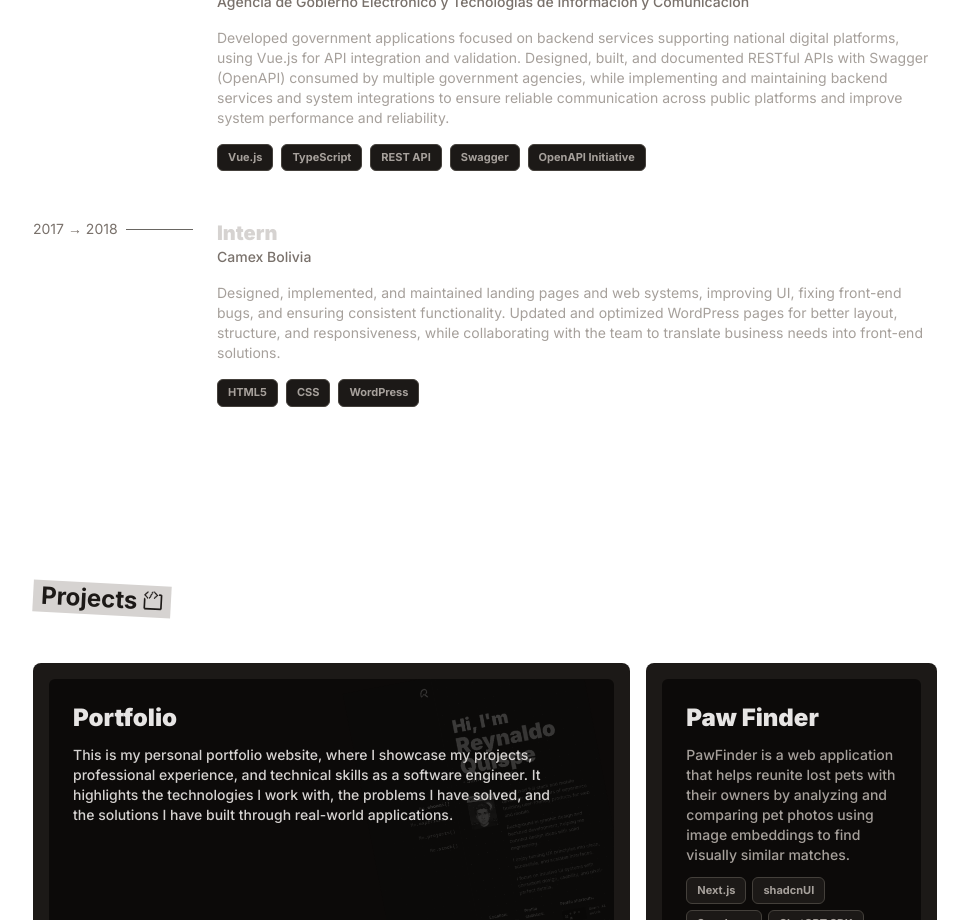
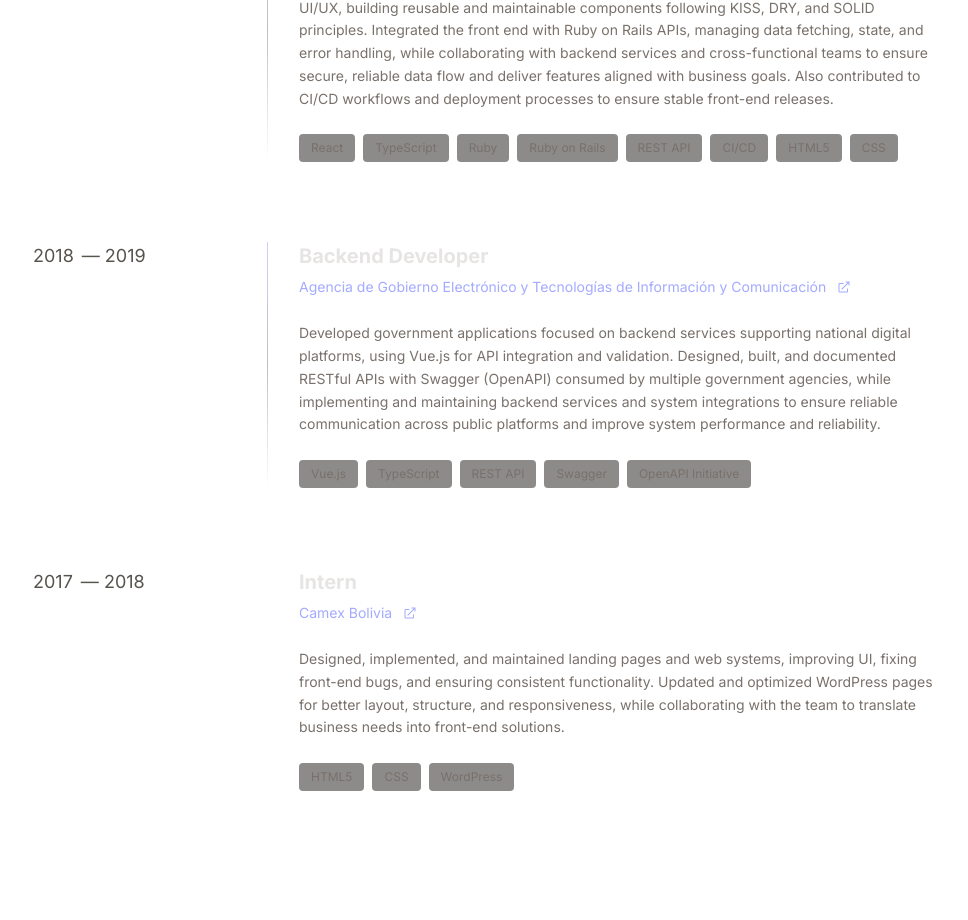
Before and after one commit to reynaldoqs/portfolio, a Next.js app: page / in a window 1280 px wide. Shown: the part 1880-2800 px from the top of the page, without its empty margins (295-1263 px from the left). Built offline with nearby package versions, Linux system fonts and the light colour scheme; no server answers.

Commit message:
feat: add SectionLabel component and update various components to utilize it for improved section headings

```diff
--- a/src/components/atoms/index.ts
+++ b/src/components/atoms/index.ts
@@ -4,6 +4,7 @@ export * from "./external-link";
 export * from "./external-link";
 export * from "./func-link";
 export * from "./icon";
+export * from "./section-label";
 export * from "./shortcut";
 export * from "./stat-item";
 export * from "./tag";
--- /dev/null
+++ b/src/components/atoms/section-label.tsx
@@ -0,0 +1,18 @@
+import { cn } from "@/lib/utils";
+
+export function SectionLabel({
+  children,
+  className,
+}: {
+  children: React.ReactNode;
+  className?: string;
+}) {
+  return (
+    <div className={cn("flex items-center gap-3 mb-3", className)}>
+      <span className="w-8 h-px bg-indigo-500/50" />
+      <span className="text-xs tracking-[0.3em] uppercase text-indigo-400/80 font-medium">
+        {children}
+      </span>
+    </div>
+  );
+}
--- a/src/components/atoms/tag.tsx
+++ b/src/components/atoms/tag.tsx
@@ -1,19 +1,19 @@
 import { cn } from "@/lib/utils";
 
 interface TagProps {
-  children: React.ReactNode;
+  tag: string;
   className?: string;
 }
 
-export function Tag({ children, className }: TagProps) {
+export function Tag({ tag, className }: TagProps) {
   return (
-    <div
+    <span
       className={cn(
-        "text-[11px] shrink-0 text-stone-400 font-bold w-fit px-2.5 py-1 rounded-md bg-stone-900 border border-stone-700",
+        "text-xs text-stone-500 bg-stone-900/50 px-3 py-1.5 rounded",
         className,
       )}
     >
-      {children}
-    </div>
+      {tag}
+    </span>
   );
 }
--- a/src/components/molecules/project-card.tsx
+++ b/src/components/molecules/project-card.tsx
@@ -4,96 +4,83 @@ import { cn } from "@/lib/utils";
 import type { Project, Tech } from "@/types/profile";
 import { Icon, Tag } from "../atoms";
 
-function rotationFromString(input: string, minDeg: number, maxDeg: number) {
-  let hash = 5381;
-  for (let i = 0; i < input.length; i++) {
-    hash = (hash * 33) ^ input.charCodeAt(i);
-  }
-  const range = maxDeg - minDeg + 1;
-  const normalized = (hash >>> 0) % range;
-  return minDeg + normalized;
-}
-
 interface ProjectCardProps {
   project: Project;
   className?: string;
 }
+
 export function ProjectCard({ project, className }: ProjectCardProps) {
   const { title, description, techIds, link, github, category, rol } = project;
   const backgroundImage = project.backgroundImage;
-  const hasBackground = Boolean(backgroundImage);
-  const backgroundRotation = hasBackground
-    ? rotationFromString(`${title}|${link}`, -20, 10)
-    : 0;
+
   return (
-    <div
+    <article
       className={cn(
-        "flex flex-col bg-stone-900 p-2 sm:p-3 md:p-4 rounded-lg group",
+        "group relative bg-stone-900/40 border border-stone-800/40 rounded-lg overflow-hidden transition-all duration-500 hover:border-indigo-500/30 h-full",
         className,
       )}
     >
-      <div className="relative overflow-hidden flex flex-col gap-3 bg-stone-950 p-4 sm:p-5 md:p-6 flex-1 rounded-md min-w-0">
+      <div className="relative p-6 sm:p-8 min-h-[280px] flex flex-col h-full">
         {backgroundImage && (
-          <div className="hidden md:block pointer-events-none select-none absolute right-0 top-1/2 -translate-y-1/2 z-0 opacity-20 group-hover:opacity-60 transition-all duration-300">
+          <div className="hidden md:block pointer-events-none select-none absolute right-0 top-1/2 -translate-y-1/2 z-0 opacity-10 group-hover:opacity-25 transition-all duration-700">
             <Image
               src={backgroundImage}
               alt=""
               aria-hidden
-              width={320}
-              height={640}
-              className="w-[200px] lg:w-[240px] h-auto object-contain grayscale group-hover:grayscale-0 transition-all duration-300"
-              style={{ transform: `rotate(${backgroundRotation}deg)` }}
+              width={260}
+              height={520}
+              className="w-[180px] md:w-[220px] h-auto object-contain grayscale rotate-[-15deg]"
             />
           </div>
         )}
-        <h3 className="relative z-10 text-xl sm:text-2xl leading-tight font-black text-stone-200 sm:pr-4">
+        <div className="relative z-10 flex-1 flex flex-col">
+          <div className="flex items-baseline gap-3 mb-5">
+            <span className="text-[10px] tracking-[0.2em] uppercase text-indigo-400/70">
+              {category}
+            </span>
+            <span className="text-stone-700">·</span>
+            <span className="text-[10px] text-stone-600">{rol}</span>
+          </div>
+          <h3 className="text-xl sm:text-2xl font-semibold text-stone-200 mb-4 tracking-tight">
             {title}
           </h3>
-        <p
-          className={cn(
-            "relative z-10 text-sm font-medium text-pretty",
-            hasBackground
-              ? "text-stone-300 pr-0 sm:pr-4 md:pr-10"
-              : "text-stone-400",
-          )}
-        >
+          <p className="text-stone-500 text-sm leading-relaxed mb-6 flex-1">
             {description}
           </p>
-        <div className="relative z-10 flex flex-wrap gap-1.5 mt-auto">
+          <div className="flex flex-wrap gap-2 mt-auto">
             {techIds.map((techId) => (
-            <Tag key={techId}>
-              {techs.find((tech: Tech) => tech.id === techId)?.name ??
-                "Unknown"}
-            </Tag>
+              <Tag
+                key={techId}
+                tag={
+                  techs.find((tech: Tech) => tech.id === techId)?.name ?? techId
+                }
+              />
             ))}
           </div>
         </div>
-      <div className="flex flex-col sm:flex-row px-4 py-3 sm:py-2 justify-between gap-3 sm:gap-4 sm:items-center">
-        <div className="flex flex-col">
-          <p className="text-sm capitalize text-stone-300">{category}</p>
-          <p className="text-sm text-stone-500">{rol}</p>
-        </div>
-        <div className="flex items-center gap-3 sm:ml-auto">
-          {github && (
+        <div className="relative z-10 mt-6 pt-4 border-t border-stone-800/50 flex items-center justify-between">
+          {github ? (
             <a
               href={github}
               target="_blank"
               rel="noopener noreferrer"
-              className="text-stone-400"
+              className="text-xs text-stone-600 hover:text-indigo-400 transition-colors"
             >
-              <Icon name="github" size={20} />
+              Source Code
             </a>
+          ) : (
+            <span />
           )}
           <a
             href={link}
             target="_blank"
             rel="noopener noreferrer"
-            className="bg-stone-300 text-xs font-bold text-stone-900 hover:bg-stone-100 transition-colors duration-300 block py-1.5 px-3 rounded-md w-full sm:w-auto text-center"
+            className="text-sm font-bold text-indigo-400 hover:text-indigo-300 transition-colors flex items-center gap-2"
           >
-            View
+            View <Icon name="external-link" size={12} />
           </a>
         </div>
       </div>
-    </div>
+    </article>
   );
 }
--- a/src/components/molecules/stack-group.tsx
+++ b/src/components/molecules/stack-group.tsx
@@ -6,32 +6,29 @@ import type { Stack, Tech } from "@/types/profile";
 
 interface StackGroupProps extends HTMLAttributes<HTMLDivElement> {
   stack: Stack;
+  title: string;
 }
 export function StackGroup({ stack, className }: StackGroupProps) {
-  const { title, techIds } = stack;
   return (
-    <div
-      className={cn(
-        "flex flex-col bg-stone-900 p-2 sm:p-3 rounded-lg",
-        className,
-      )}
-    >
-      <div className="grid grid-cols-2 sm:grid-cols-3 md:grid-cols-4 lg:grid-cols-6 place-items-center gap-x-6 gap-y-8 bg-stone-950 px-4 sm:px-6 py-6 sm:py-8 lg:py-10 flex-1 rounded-md">
-        {techIds.map((techId) => (
+    <div className={cn("mt-12 flex flex-col", className)}>
+      <div className="bg-stone-900/30 border border-stone-800/30 rounded-xl p-6">
+        <h3 className="text-base font-semibold text-stone-300 mb-1">
+          {stack.title}
+        </h3>
+        <p className="text-stone-500 text-xs mb-6">{stack.description}</p>
+        <div className="flex flex-wrap gap-6 mt-8">
+          {stack.techIds.map((techId) => {
+            const tech = techs.find((t: Tech) => t.id === techId);
+            return tech ? (
               <Brand
                 key={techId}
-            name={techs.find((t: Tech) => t.id === techId)?.name ?? techId}
-            proficiency={
-              techs.find((t: Tech) => t.id === techId)?.proficiency ?? 0
-            }
+                name={tech.name ?? techId}
+                proficiency={tech.proficiency}
                 contrast
               />
-        ))}
+            ) : null;
+          })}
         </div>
-      <div className="px-4 py-3 sm:py-2">
-        <h3 className="text-base sm:text-lg font-bold text-stone-200">
-          {title}
-        </h3>
       </div>
     </div>
   );
@@ -62,7 +59,7 @@ const SIMPLEICONS_BLOCKLIST = new Set([
 
 function Brand({
   name,
-  proficiency = 1, // from 0 to 10 (0 = 0% - 10 = 100%)
+  proficiency = 1,
   contrast,
   className,
   ...rest
@@ -74,48 +71,47 @@ function Brand({
     .join("");
   const normalizedName = name.replaceAll(" ", "").toLocaleLowerCase();
   const showCustom = imageError || SIMPLEICONS_BLOCKLIST.has(normalizedName);
-  const cells = 12;
+  const cells = 5;
   const filledCells = Math.max(
     0,
     Math.min(cells, Math.round((proficiency / 10) * cells)),
   );
 
   return (
-    <div className={cn("flex flex-col items-center", className)} {...rest}>
+    <div
+      className={cn("flex flex-col items-center gap-2", className)}
+      {...rest}
+    >
       {!showCustom ? (
         <Image
           src={`https://cdn.simpleicons.org/${normalizedName}${contrast ? "/EEEEEE" : ""}`}
           alt={name}
-          width={40}
-          height={40}
+          width={36}
+          height={36}
           unoptimized
-          className="w-9 h-9 sm:w-10 sm:h-10 object-contain"
+          className="w-8 h-8 sm:w-9 sm:h-9 object-contain opacity-80"
           onError={() => setImageError(true)}
         />
       ) : (
-        <div className="w-9 h-9 sm:w-10 sm:h-10 bg-gray-300 rounded-lg p-1 flex items-center justify-center font-bold text-base sm:text-lg text-black">
+        <div className="w-8 h-8 sm:w-9 sm:h-9 bg-stone-700 rounded-md flex items-center justify-center font-medium text-sm text-stone-300">
           {nameInitials}
         </div>
       )}
-      <div className="mt-2 flex items-center gap-2">
-        <div className="relative w-12 h-3 rounded border border-stone-600/60 p-[2px]">
-          <div className="flex h-full gap-[2px]">
+      <div className="flex gap-[3px]">
         {Array.from({ length: cells }).map((_, i) => (
           <span
-                // biome-ignore lint/suspicious/noArrayIndexKey: stable, static cells
+            // biome-ignore lint/suspicious/noArrayIndexKey: static cells
             key={i}
             className={cn(
-                  "h-full flex-1 rounded-[2px]",
-                  i < filledCells ? "bg-stone-300/50" : "bg-stone-500/20",
+              "w-1.5 h-1.5 rounded-full",
+              i < filledCells ? "bg-stone-400" : "bg-stone-700",
             )}
           />
         ))}
       </div>
-        </div>
-      </div>
-      <h3 className="text-stone-400 font-medium mt-2 text-center text-[11px] sm:text-xs md:text-sm leading-tight max-w-24 wrap-break-word">
+      <span className="text-stone-500 text-[10px] sm:text-xs text-center leading-tight max-w-20">
         {name}
-      </h3>
+      </span>
     </div>
   );
 }
--- a/src/components/molecules/timeline-element.tsx
+++ b/src/components/molecules/timeline-element.tsx
@@ -1,14 +1,17 @@
 import { cn } from "@/lib/utils";
-import { Tag } from "../atoms";
+import { Icon } from "../atoms";
+import { Tag } from "../atoms/tag";
 
 interface TimelineElementProps {
   startDate: string;
   endDate?: string;
   title: string;
   subtitle?: string;
+  subtitleLink?: string;
   children: React.ReactNode;
   className?: string;
   tags?: string[];
+  isLast?: boolean;
 }
 
 export function TimelineElement({
@@ -16,38 +19,59 @@ export function TimelineElement({
   endDate,
   title,
   subtitle,
+  subtitleLink,
   children,
   className,
   tags,
+  isLast = false,
 }: TimelineElementProps) {
-  const dateRange = endDate ? `${startDate} → ${endDate}` : startDate;
-
   return (
     <div
       className={cn(
-        "flex flex-col md:flex-row md:items-start gap-4 md:gap-6 w-full",
+        "relative grid grid-cols-1 md:grid-cols-12 gap-6 md:gap-8",
         className,
       )}
     >
-      <div className="shrink-0 md:w-30 lg:w-40">
-        <div className="flex items-center gap-2 text-stone-500 text-sm font-mono">
-          <span className="whitespace-nowrap">{dateRange}</span>
-          <span className="hidden md:inline-flex flex-1 h-px bg-stone-700/80" />
+      <div className="md:col-span-3 relative">
+        <div className="md:sticky md:top-32 flex items-center">
+          <div className="text-lg text-stone-600 mr-2">{startDate}</div>
+          {endDate && (
+            <div className="text-lg text-stone-600"> — {endDate}</div>
+          )}
         </div>
       </div>
-      <div className="flex-1 flex flex-col text-stone-400 text-base leading-relaxed">
-        <h3 className="text-xl font-black text-stone-300">{title}</h3>
-        {subtitle && (
-          <p className="text-sm font-medium text-stone-500 mb-4">{subtitle}</p>
+
+      <div className="md:col-span-9 relative">
+        {!isLast && (
+          <div className="absolute left-0 top-0 bottom-0 w-px bg-linear-to-b from-indigo-500/30 via-stone-800/30 to-transparent hidden md:block" />
         )}
-        {children}
-        {tags && (
-          <div className="flex flex-wrap gap-2 mt-4">
-            {tags.map((tag) => (
-              <Tag key={tag}>{tag}</Tag>
+        <div className="md:pl-8">
+          <h3 className="text-xl font-semibold text-stone-200 mb-1">{title}</h3>
+          {subtitle &&
+            (subtitleLink ? (
+              <a
+                href={subtitleLink}
+                target="_blank"
+                rel="noopener noreferrer"
+                className="text-indigo-400/70 text-sm hover:text-indigo-400 transition-colors inline-flex items-center gap-1"
+              >
+                {subtitle}{" "}
+                <Icon name="external-link" size={12} className="ml-2" />
+              </a>
+            ) : (
+              <p className="text-sm font-medium text-stone-500">{subtitle}</p>
             ))}
+          <div className="mt-6 space-y-4 text-stone-500 text-sm leading-relaxed">
+            {children}
           </div>
-        )}
+          {tags && tags.length > 0 && (
+            <div className="flex flex-wrap gap-2 mt-6">
+              {tags.map((tag) => (
+                <Tag key={tag} tag={tag} />
+              ))}
+            </div>
+          )}
+        </div>
       </div>
     </div>
   );
--- a/src/components/organisms/experience.tsx
+++ b/src/components/organisms/experience.tsx
@@ -1,6 +1,6 @@
 import { profile, techs } from "@/constants/profile.data";
 import { cn } from "@/lib/utils";
-import { TagTitle } from "../atoms";
+import { SectionLabel } from "../atoms";
 import { TimelineElement } from "../molecules";
 
 interface ExperienceProps extends React.HTMLAttributes<HTMLDivElement> {
@@ -13,38 +13,32 @@ export function Experience({ className, ...rest }: ExperienceProps) {
       className={cn("w-full h-auto p-4 sm:p-6 md:p-12", className)}
       {...rest}
     >
-      <TagTitle
-        title="Experience"
-        className="mb-4 text-2xl -rotate-2"
-        icon="tech-companies"
-        iconSize={20}
-      />
-      {profile.experience.map((experience) => (
+      <div className="mb-12 sm:mb-16">
+        <SectionLabel>Career</SectionLabel>
+        <h2 className="text-2xl sm:text-3xl md:text-4xl font-light text-stone-200 tracking-tight">
+          Experience
+        </h2>
+      </div>
+      <div className="space-y-16 sm:space-y-20">
+        {profile.experience.map((experience, index) => (
           <TimelineElement
             key={experience.company}
             startDate={experience.from}
             endDate={experience.to}
             title={experience.role}
             subtitle={experience.company}
+            subtitleLink={experience.link}
+            isLast={index === profile.experience.length - 1}
             tags={experience.techIds.map(
               (techId) => techs.find((t) => t.id === techId)?.name ?? "Unknown",
             )}
-          className="mt-12"
           >
-          {experience.description.map((description, index) => (
-            <p
-              className={cn(
-                "text-sm text-stone-400 mt-4",
-                index === 0 && "mt-0",
-              )}
-              // biome-ignore lint/suspicious/noArrayIndexKey: we need to use the index as key
-              key={index}
-            >
-              {description}
-            </p>
+            {experience.description.slice(0, 3).map((description, idx) => (
+              <p key={`${experience.company}-desc-${idx}`}>{description}</p>
             ))}
           </TimelineElement>
         ))}
+      </div>
     </section>
   );
 }
--- a/src/components/organisms/profile-overview.tsx
+++ b/src/components/organisms/profile-overview.tsx
@@ -71,7 +71,7 @@ export function ProfileOverview({ className, ...rest }: ProfileOverviewProps) {
             <h2 className="text-4xl sm:text-6xl font-black text-stone-50 w-fit leading-none">
               Hi, I'm
             </h2>
-            <h1 className="text-5xl sm:text-7xl font-black text-indigo-100 w-fit leading-none wrap-break-word">
+            <h1 className="text-5xl sm:text-7xl font-black text-indigo-300 w-fit leading-none wrap-break-word">
               {profile.fullName}
             </h1>
             <h2 className="text-base sm:text-lg font-medium text-stone-300">
--- a/src/components/organisms/projects.tsx
+++ b/src/components/organisms/projects.tsx
@@ -1,6 +1,6 @@
 import { profile } from "@/constants/profile.data";
 import { cn } from "@/lib/utils";
-import { BentoGrid, BentoGridItem, TagTitle } from "../atoms";
+import { SectionLabel } from "../atoms";
 import { ProjectCard } from "../molecules";
 
 interface ProjectsProps extends React.HTMLAttributes<HTMLDivElement> {
@@ -13,23 +13,24 @@ export function Projects({ className, ...rest }: ProjectsProps) {
       className={cn("w-full h-auto p-4 sm:p-6 md:p-12", className)}
       {...rest}
     >
-      <TagTitle
-        title="Projects"
-        className="mb-4 text-2xl"
-        icon="code-block"
-        iconSize={20}
-      />
-      <BentoGrid className="mt-12">
-        {profile.projects.map((project) => (
-          <BentoGridItem
-            key={project.title}
-            // className={i === 3 || i === 6 ? "md:col-span-2" : ""}
-            className={project.priority === "high" ? "md:col-span-2" : ""}
-          >
-            <ProjectCard project={project} />
-          </BentoGridItem>
-        ))}
-      </BentoGrid>
+      <div className="mb-12 sm:mb-16">
+        <SectionLabel>Work</SectionLabel>
+        <h2 className="text-2xl sm:text-3xl md:text-4xl font-light text-stone-200 tracking-tight">
+          Projects
+        </h2>
+      </div>
+      <div className="grid grid-cols-1 md:grid-cols-2 gap-4 sm:gap-6">
+        {profile.projects
+          .filter((p) => p.priority !== "low")
+          .map((project) => (
+            <div
+              key={project.title}
+              className={cn(project.priority === "high" ? "md:col-span-2" : "")}
+            >
+              <ProjectCard project={project} />
+            </div>
+          ))}
+      </div>
     </section>
   );
 }
--- a/src/components/organisms/stack.tsx
+++ b/src/components/organisms/stack.tsx
@@ -1,28 +1,29 @@
-import { profile } from "@/constants/profile.data";
+import { profile, techs } from "@/constants/profile.data";
 import { cn } from "@/lib/utils";
-import { TagTitle } from "../atoms";
+import type { Tech } from "@/types/profile";
+import { SectionLabel } from "../atoms";
 import { StackGroup } from "../molecules";
 
 interface StackProps extends React.HTMLAttributes<HTMLDivElement> {
   className?: string;
 }
+
 export function Stack({ className, ...rest }: StackProps) {
   return (
     <section
       className={cn("w-full h-auto p-4 sm:p-6 md:p-12", className)}
       {...rest}
     >
-      <TagTitle
-        title="Stack"
-        className="mb-12 text-2xl"
-        icon="sparkles-solid"
-        iconSize={20}
-      />
-      <div className="flex flex-col gap-10">
-        {profile.stacks.map((stack) => (
-          <StackGroup key={stack.title} stack={stack} />
-        ))}
+      <div className="mb-12 sm:mb-16">
+        <SectionLabel>Technical</SectionLabel>
+        <h2 className="text-2xl sm:text-3xl md:text-4xl font-light text-stone-200 tracking-tight">
+          Stack & Tools
+        </h2>
       </div>
+
+      {profile.stacks.map((stack) => (
+        <StackGroup key={stack.title} stack={stack} title={stack.title} />
+      ))}
     </section>
   );
 }
```
Lines whose indentation alone changed are shown as unchanged.
